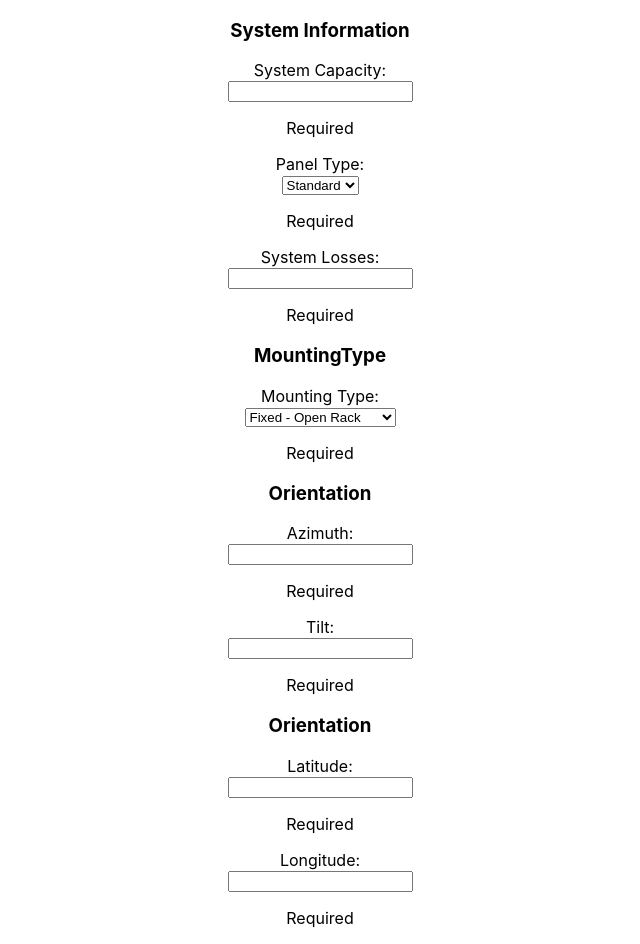
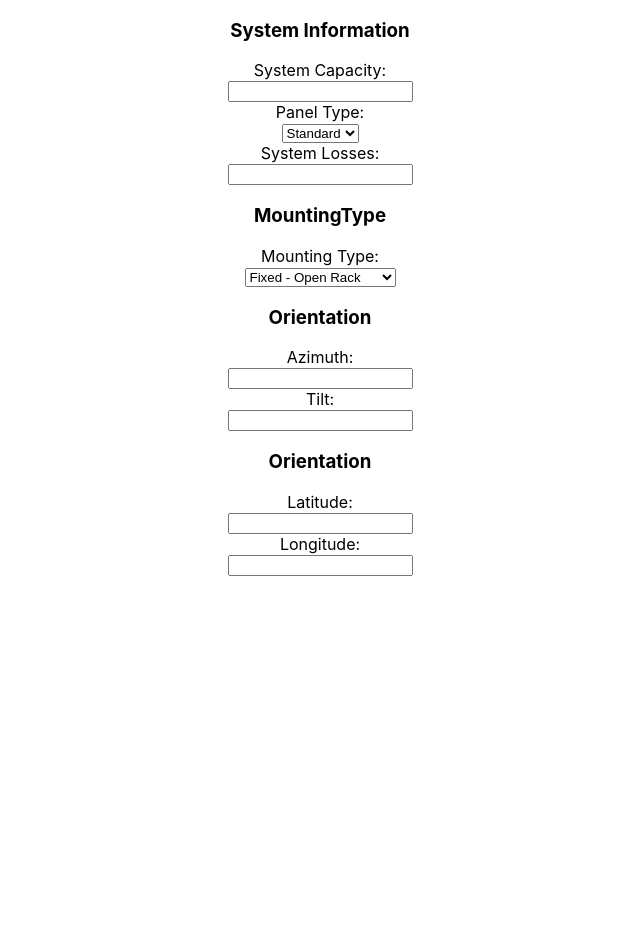
Before and after one commit to Lazd53/pv-calculator, a React (Create React App) app: page / in a window 1280 px wide. Shown: the whole page, without its empty margins (320-960 px from the left). After the commit the page ends 800 px from the top, so only its background shows below. Built offline with nearby package versions, Linux system fonts and the light colour scheme.

Commit message:
Removed 'required'
Each item will receive a preset value from redux

```diff
--- a/src/components/InputComponent.js
+++ b/src/components/InputComponent.js
@@ -25,12 +25,11 @@ class InputComponent extends React.Component{
   }
 
   render(){
-    const { label, required } = this.props;
+    const { label } = this.props;
     return(
       <div>
         <label> {label} <br/>
           {this.createInputByType()}
-          {required && <p> Required </p>}
         </label>
       </div>
     )
```
